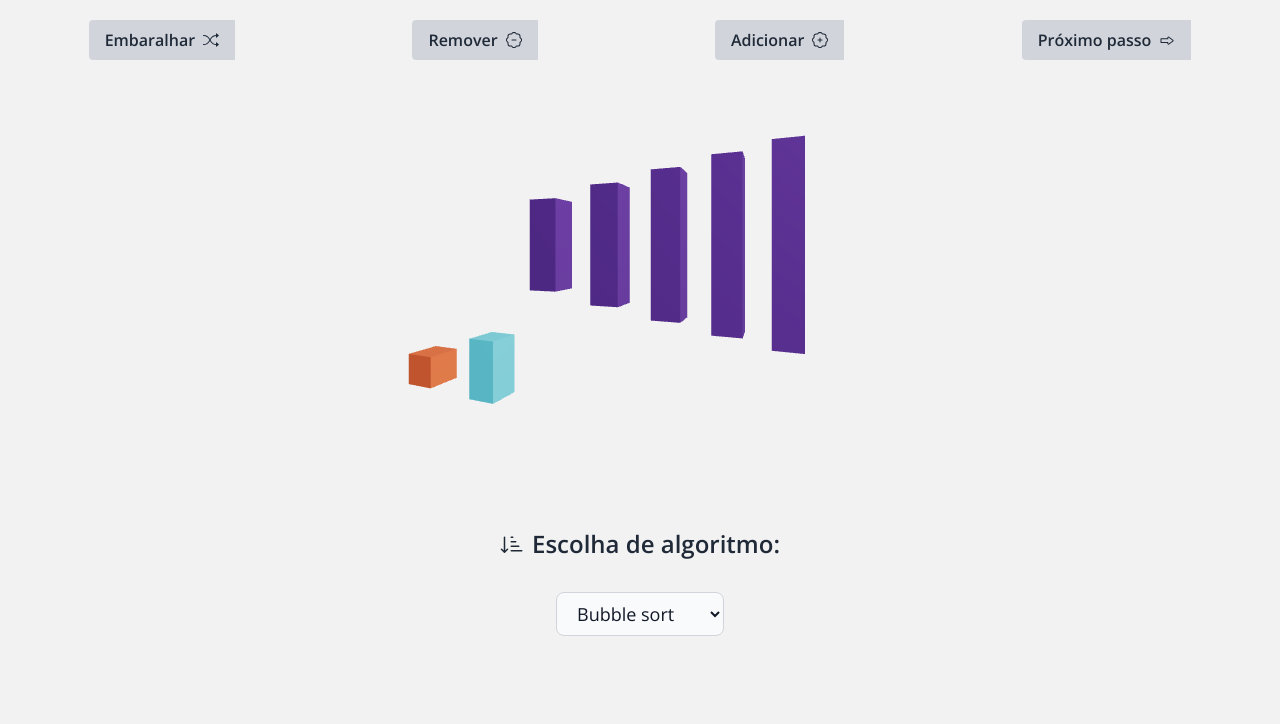
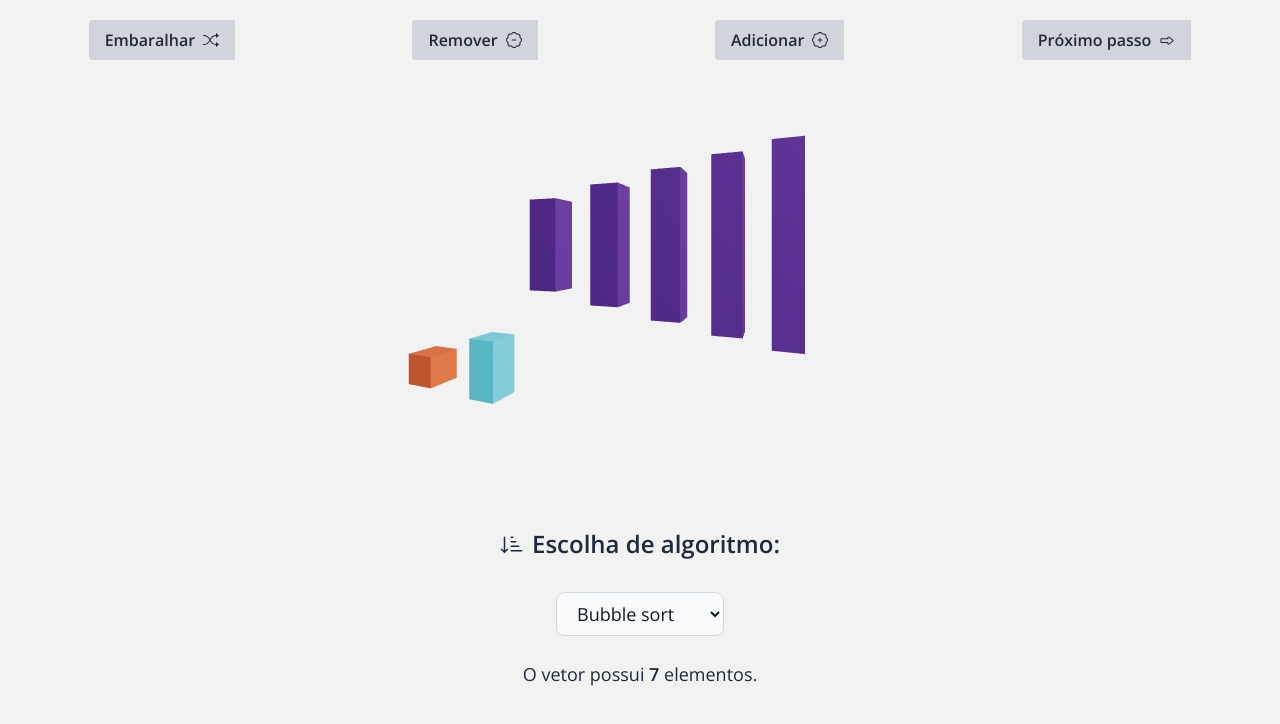
Before and after one commit to marcelo-schreiber/3d-sort, a React (Vite) app: page / in a window 1280 px wide. Shown: the top 724 px of the page. Built offline with nearby package versions, Linux system fonts and the light colour scheme.

Commit message:
add: vector size information to UI

```diff
--- a/src/components/CanvasMain.tsx
+++ b/src/components/CanvasMain.tsx
@@ -154,6 +154,9 @@ function CanvasMain() {
           </button>
         </div>
       </nav>
+      <h1 className="text-lg text-gray-800 text-center mt-6">
+        O vetor possui <b>{array.length}</b> elementos.
+      </h1>
     </div>
   );
 }
```
